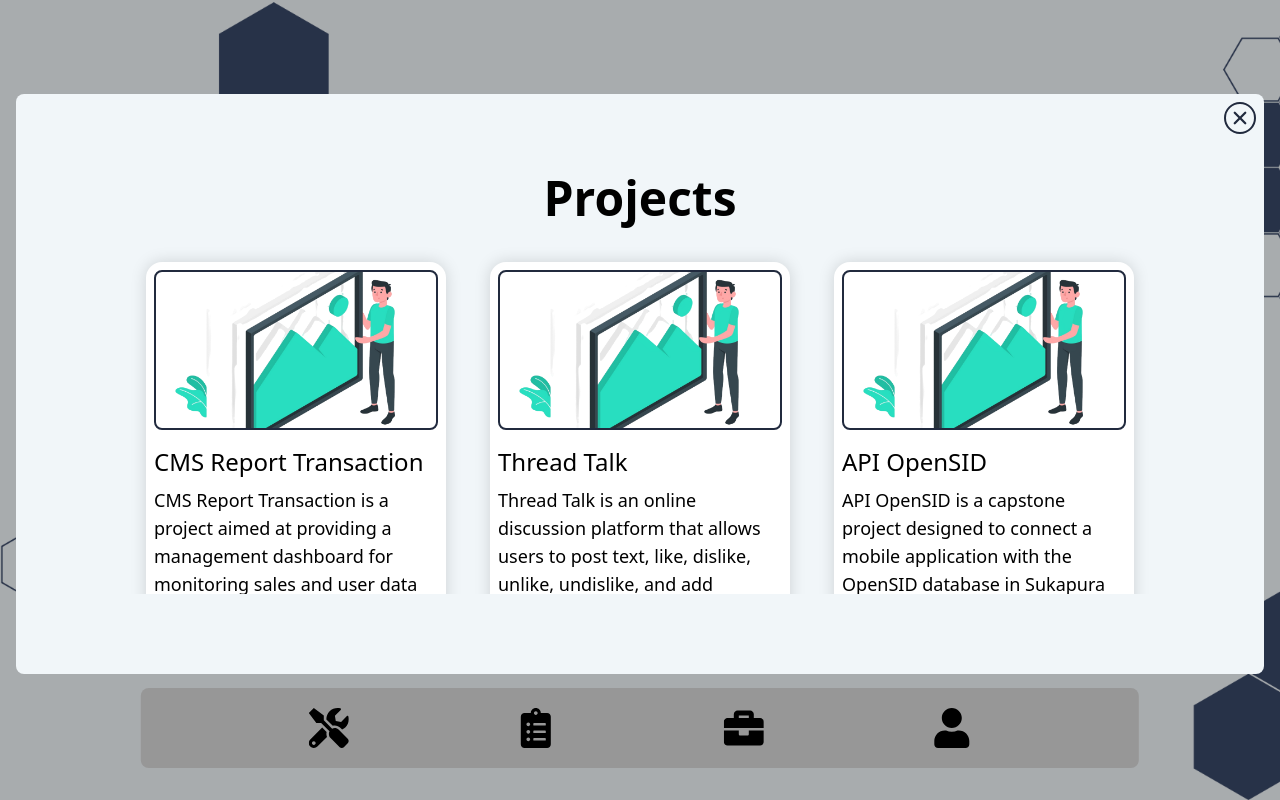
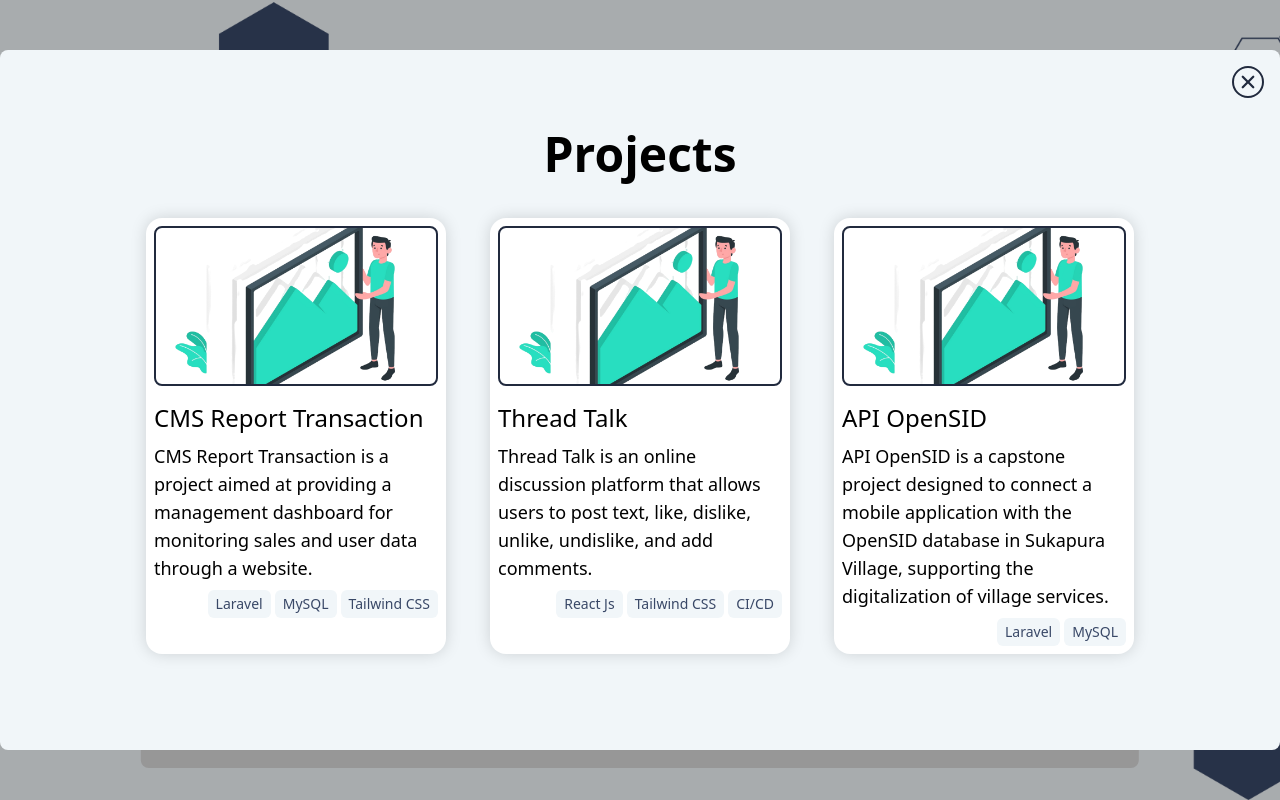
Before and after one commit to MushlihNur/mushlih-portfolio, a React (Vite) app: page /projects in a window 1280 px wide. Built offline with nearby package versions, Linux system fonts and the light colour scheme.

Commit message:
refactor: refactor section modal

```diff
--- a/src/components/modals/ExperiencesModal.jsx
+++ b/src/components/modals/ExperiencesModal.jsx
@@ -4,6 +4,7 @@ import ModalSection from "./ModalSection";
 function ExperiencesModal() {
   return (
     <ModalSection title="Experiences">
+      <div className="flex flex-row flex-wrap justify-start gap-3 sm:gap-6 lg:gap-6 xl:gap-11 w-full p-4">
         {[...experiencesData].reverse().map((experience) => (
           <div key={experience.id} className="flex items-start justify-start gap-4 bg-[#FFFFFF] rounded-2xl p-4 w-full lg:w-[320px] h-fit shadow-[0_0_16px_rgba(0,0,0,0.15)]">
             <img src={experience?.logo} alt="" className="size-[80px] aspect-square rounded-lg object-contain"/>
@@ -16,6 +17,7 @@ function ExperiencesModal() {
             </div>
           </div>
         ))}
+      </div>
     </ModalSection>
   )
 }
--- a/src/components/modals/ModalSection.jsx
+++ b/src/components/modals/ModalSection.jsx
@@ -5,25 +5,29 @@ function ModalSection({ title, children }) {
   const navigate = useNavigate();
 
   return (
-    <>
-      <div className="flex overflow-y-auto overflow-x-hidden fixed top-0 right-0 left-0 z-[90] justify-center items-center w-full sm:inset-0 h-[calc(100%-1rem)] max-h-full">
+    <div className="flex fixed top-0 right-0 left-0 z-[90] justify-center items-center w-full h-screen">
+      {/* Background Overlay */}
       <div className="fixed top-0 bottom-0 left-0 right-0 bg-black opacity-30"></div>
-        <div className="relative flex justify-center w-full h-full max-w-7xl max-h-[80%] p-4">
-          <div className="relative w-full p-4 sm:p-6 md:p-6 lg:py-12 lg:px-8 xl:p-20 mb-[1rem] rounded-lg bg-color-1 text-center flex flex-col items-center justify-start gap-y-6">
+
+      {/* Modal Content */}
+      <div className="relative flex flex-col w-full max-w-7xl max-h-[90vh] rounded-lg bg-color-1 p-4 sm:p-6 md:p-6 lg:py-12 lg:px-8 xl:p-20">
+        {/* Close Button */}
         <button
           onClick={() => navigate("/")}
-              className="absolute top-2 right-2 text-color-3 bg-transparent hover:bg-color-3 hover:text-color-4 rounded-full border-2 border-color-3 text-sm w-8 h-8 ms-auto inline-flex justify-center items-center focus:bg-color-3 focus-within:text-color-4">
+          className="absolute top-4 right-4 text-color-3 bg-transparent hover:bg-color-3 hover:text-color-4 rounded-full border-2 border-color-3 text-sm w-8 h-8 inline-flex justify-center items-center focus:bg-color-3 focus-within:text-color-4 transition-all duration-300 ease-in-out">
           <IoClose className="size-6 text-inherit" />
         </button>
-            <h1 className="text-3xl sm:text-4xl xl:text-5xl font-semibold">{title}</h1>
-            <div className="flex flex-row flex-wrap justify-start lg:justify-center gap-3 sm:gap-6 lg:gap-6 xl:gap-11 w-full overflow-y-auto p-4">
+
+        {/* Modal Title */}
+        <h1 className="text-3xl sm:text-4xl xl:text-5xl font-semibold text-center mb-6">{title}</h1>
+
+        {/* Scrollable Content */}
+        <div className="overflow-y-auto flex-1 w-full">
           {children}
         </div>
       </div>
     </div>
-      </div>
-    </>
-  )
+  );
 }
 
 export default ModalSection;
--- a/src/components/modals/ProjectsModal.jsx
+++ b/src/components/modals/ProjectsModal.jsx
@@ -4,6 +4,7 @@ import ModalSection from "./ModalSection";
 function ProjectsModal() {
   return (
     <ModalSection title="Projects">
+      <div className="flex flex-row flex-wrap justify-start lg:justify-center gap-3 sm:gap-6 lg:gap-6 xl:gap-11 w-full overflow-y-auto p-4">
         {[...projectsData].reverse().map((project) => (
           <div key={project?.id} className="bg-[#FFFFFF] flex flex-col gap-4 p-2 rounded-2xl w-full md:w-[280px] lg:w-[280px] xl:w-[300px] shadow-[0_0_16px_rgba(0,0,0,0.15)]">
             <img src={project?.thumbnail} alt="" className="w-full aspect-video object-cover rounded-lg border-2 border-color-3" />
@@ -20,6 +21,7 @@ function ProjectsModal() {
             </div>
           </div>
         ))}
+      </div>
     </ModalSection>
   )
 }
```
Lines whose indentation alone changed are shown as unchanged.
